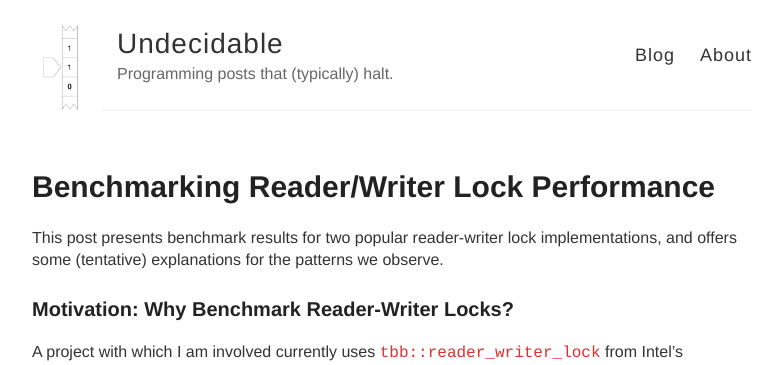
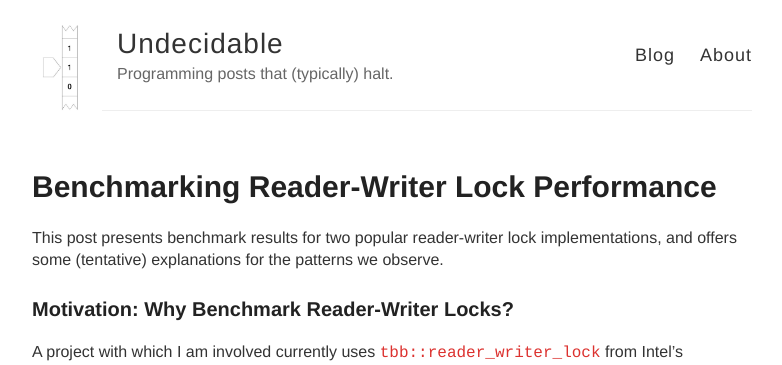
Before and after one commit to turingcompl33t/turingcompl33t.github.io, a Jekyll site: the page built from _posts/2021-1-18-RWLock-Benchmark.md, in a window 1280 px wide and 900 px high. Shown: the top 365 px of the window, without its empty margins (248-1030 px from the left). Built offline with Jekyll 4.4.1, drawn with Linux system fonts in a browser that asks for light colours.

```diff
--- a/_posts/2021-1-18-RWLock-Benchmark.md
+++ b/_posts/2021-1-18-RWLock-Benchmark.md
@@ -1,6 +1,6 @@
 ---
 layout: post
-title: "Benchmarking Reader/Writer Lock Performance"
+title: "Benchmarking Reader-Writer Lock Performance"
 ---
 
 This post presents benchmark results for two popular reader-writer lock implementations, and offers some (tentative) explanations for the patterns we observe.
```
